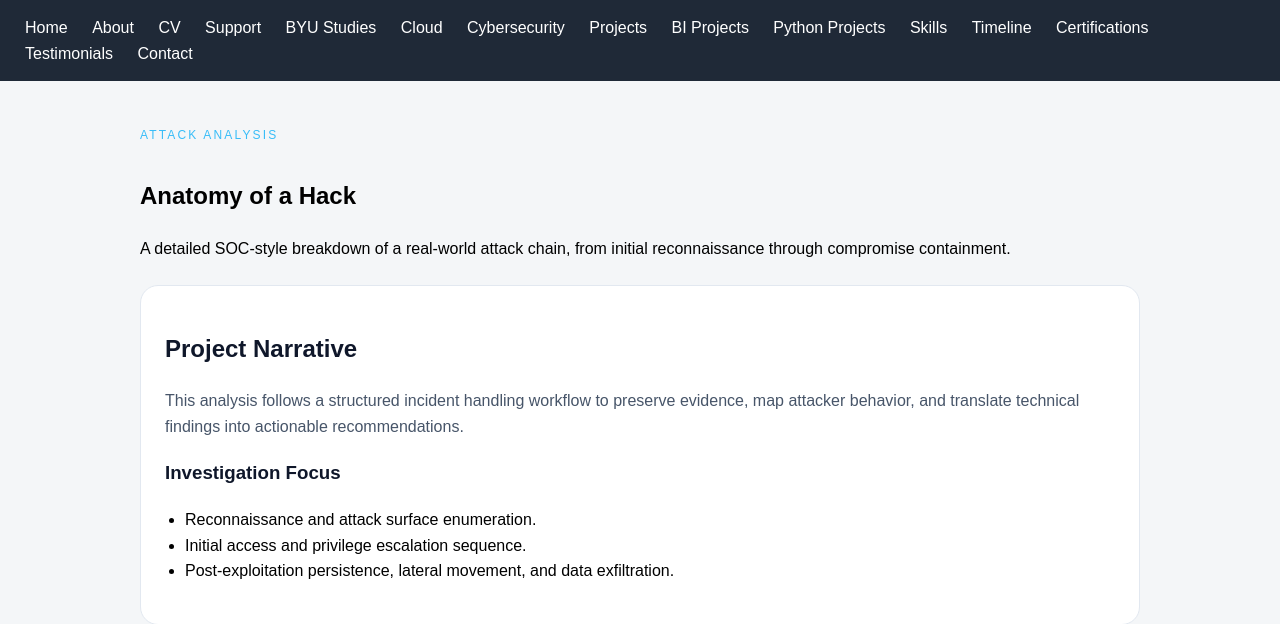
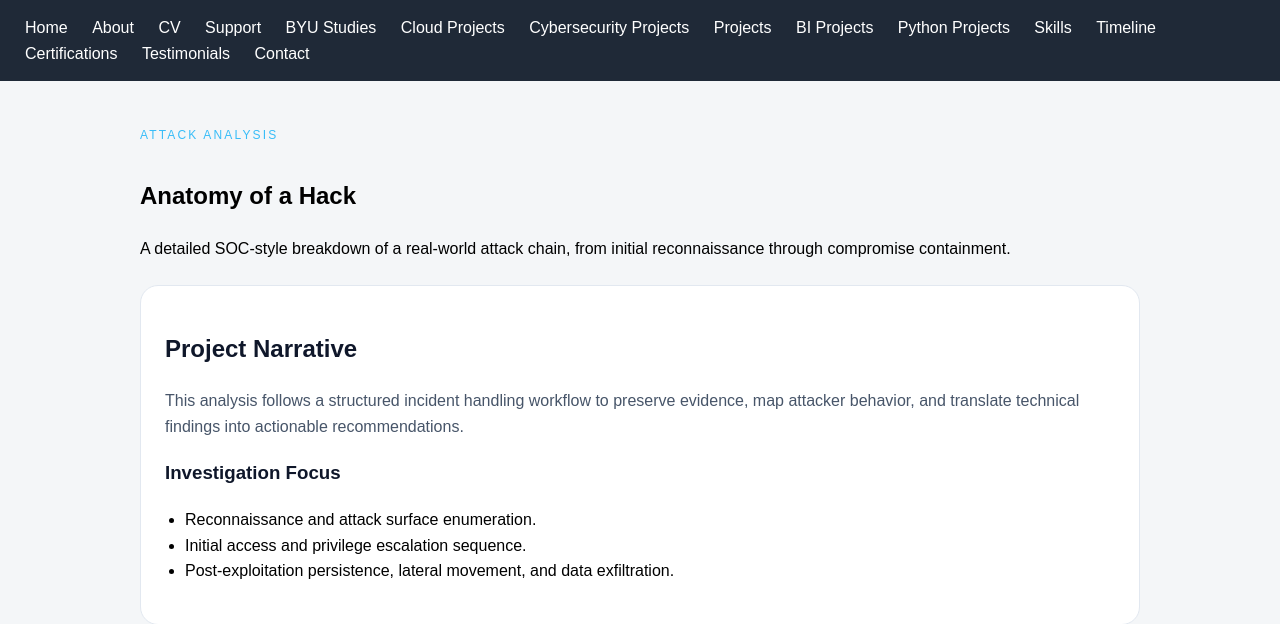
Before and after one commit to tebza27-cpu/portfolio-site-updated, a Flask app: page /cybersecurity/anatomy-of-a-hack in a window 1280 px wide. Shown: the top 624 px of the page. Run offline with Flask 3, Linux system fonts and the light colour scheme; some libraries are stand-ins or nearby versions.

Commit message:
Rename cloud and cybersecurity project links

```diff
--- a/templates/base.html
+++ b/templates/base.html
@@ -13,8 +13,8 @@
     <a href="/cv" class="{% if request.path == '/cv' %}active{% endif %}">CV</a>
     <a href="/support" class="{% if request.path == '/support' %}active{% endif %}">Support</a>
     <a href="/byu" class="{% if request.path == '/byu' %}active{% endif %}">BYU Studies</a>
-    <a href="/cloud" class="{% if request.path == '/cloud' %}active{% endif %}">Cloud</a>
-    <a href="/cybersecurity" class="{% if request.path == '/cybersecurity' %}active{% endif %}">Cybersecurity</a>
+    <a href="/cloud" class="{% if request.path == '/cloud' %}active{% endif %}">Cloud Projects</a>
+    <a href="/cybersecurity" class="{% if request.path == '/cybersecurity' %}active{% endif %}">Cybersecurity Projects</a>
     <a href="/projects" class="{% if request.path == '/projects' %}active{% endif %}">Projects</a>
     <a href="/bi-projects" class="{% if request.path == '/bi-projects' %}active{% endif %}">BI Projects</a>
     <a href="/python-projects" class="{% if request.path == '/python-projects' %}active{% endif %}">Python Projects</a>
```
